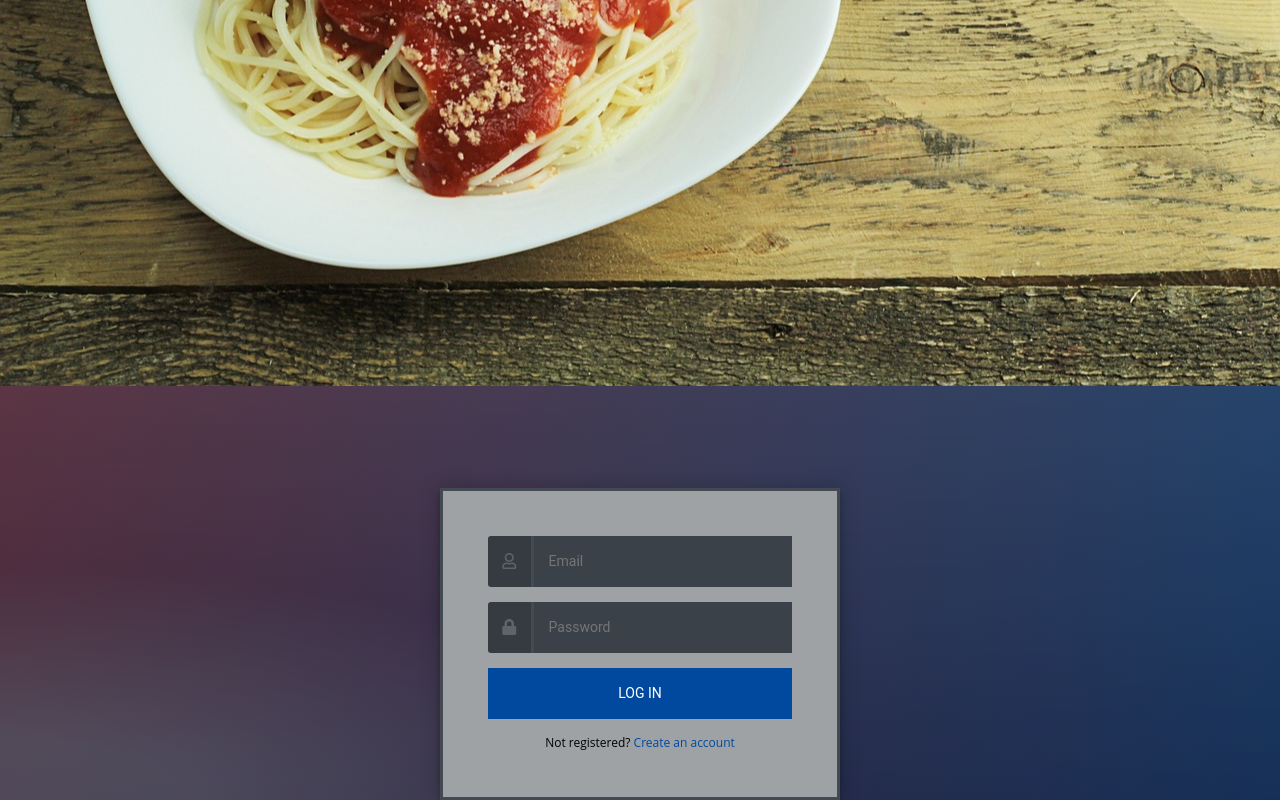
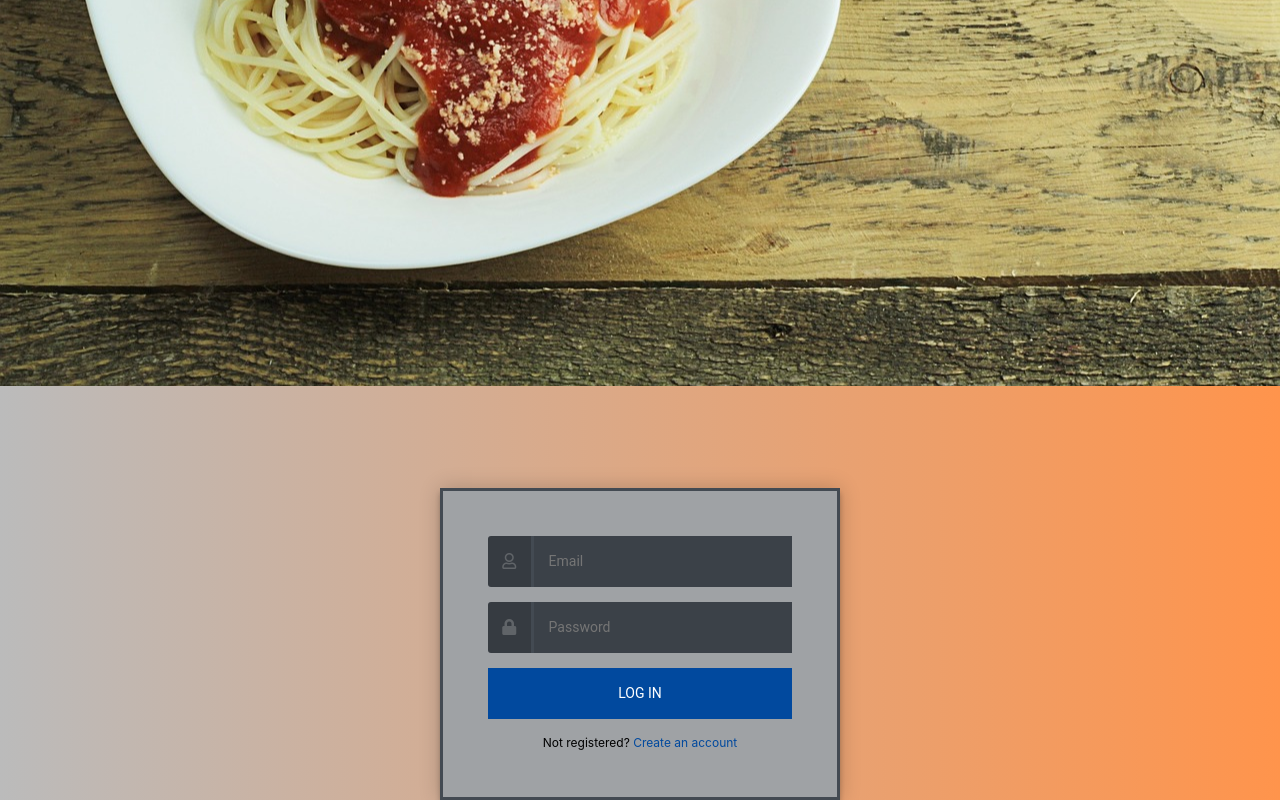
Before and after one commit to pvd-04-team-02/pley-with-your-food-client, a website built with webpack: page index.html in a window 1280 px wide. Shown: the part 483-1283 px from the top of the page. Built offline with nearby package versions, Linux system fonts and the light colour scheme.

Commit message:
changed the gradient to custom one created by @natebiss

```diff
--- a/assets/styles/index.scss
+++ b/assets/styles/index.scss
@@ -53,69 +53,80 @@ body {
   }
 
   .authp {
-    width: 100%;
-    height: 100%;
-    font-family: "Open Sans", sans-serif;
-    background: #092756;
-    background: -moz-radial-gradient(
-        0% 100%,
-        ellipse cover,
-        rgba(104, 128, 138, 0.4) 10%,
-        rgba(138, 114, 76, 0) 40%
-      ),
-      -moz-linear-gradient(top, rgba(57, 173, 219, 0.25) 0%, rgba(42, 60, 87, 0.4)
-            100%),
-      -moz-linear-gradient(-45deg, #670d10 0%, #092756 100%);
-    background: -webkit-radial-gradient(
-        0% 100%,
-        ellipse cover,
-        rgba(104, 128, 138, 0.4) 10%,
-        rgba(138, 114, 76, 0) 40%
-      ),
-      -webkit-linear-gradient(top, rgba(57, 173, 219, 0.25) 0%, rgba(
-              42,
-              60,
-              87,
-              0.4
-            )
-            100%),
-      -webkit-linear-gradient(-45deg, #670d10 0%, #092756 100%);
-    background: -o-radial-gradient(
-        0% 100%,
-        ellipse cover,
-        rgba(104, 128, 138, 0.4) 10%,
-        rgba(138, 114, 76, 0) 40%
-      ),
-      -o-linear-gradient(top, rgba(57, 173, 219, 0.25) 0%, rgba(42, 60, 87, 0.4)
-            100%),
-      -o-linear-gradient(-45deg, #670d10 0%, #092756 100%);
-    background: -ms-radial-gradient(
-        0% 100%,
-        ellipse cover,
-        rgba(104, 128, 138, 0.4) 10%,
-        rgba(138, 114, 76, 0) 40%
-      ),
-      -ms-linear-gradient(top, rgba(57, 173, 219, 0.25) 0%, rgba(42, 60, 87, 0.4)
-            100%),
-      -ms-linear-gradient(-45deg, #670d10 0%, #092756 100%);
-    background: -webkit-radial-gradient(
-        0% 100%,
-        ellipse cover,
-        rgba(104, 128, 138, 0.4) 10%,
-        rgba(138, 114, 76, 0) 40%
-      ),
-      linear-gradient(
-        to bottom,
-        rgba(57, 173, 219, 0.25) 0%,
-        rgba(42, 60, 87, 0.4) 100%
-      ),
-      linear-gradient(135deg, #670d10 0%, #092756 100%);
-    filter: progid:DXImageTransform.Microsoft.gradient(
-        startColorstr="#3E1D6D",
-        endColorstr="#092756",
-        GradientType=1
-      );
+    background: rgba(187,187,187,1);
+    background: -moz-linear-gradient(left, rgba(187,187,187,1) 0%, rgba(204,177,159,1) 25%, rgba(224,166,127,1) 54%, rgba(255,148,76,1) 100%);
+    background: -webkit-gradient(left top, right top, color-stop(0%, rgba(187,187,187,1)), color-stop(25%, rgba(204,177,159,1)), color-stop(54%, rgba(224,166,127,1)), color-stop(100%, rgba(255,148,76,1)));
+    background: -webkit-linear-gradient(left, rgba(187,187,187,1) 0%, rgba(204,177,159,1) 25%, rgba(224,166,127,1) 54%, rgba(255,148,76,1) 100%);
+    background: -o-linear-gradient(left, rgba(187,187,187,1) 0%, rgba(204,177,159,1) 25%, rgba(224,166,127,1) 54%, rgba(255,148,76,1) 100%);
+    background: -ms-linear-gradient(left, rgba(187,187,187,1) 0%, rgba(204,177,159,1) 25%, rgba(224,166,127,1) 54%, rgba(255,148,76,1) 100%);
+    background: linear-gradient(to right, rgba(187,187,187,1) 0%, rgba(204,177,159,1) 25%, rgba(224,166,127,1) 54%, rgba(255,148,76,1) 100%);
+    filter: progid:DXImageTransform.Microsoft.gradient( startColorstr='#bbbbbb', endColorstr='#ff944c', GradientType=1 );
   }
+  //   width: 100%;
+  //   height: 100%;
+  //   font-family: "Open Sans", sans-serif;
+  //   background: #092756;
+  //   background: -moz-radial-gradient(
+  //       0% 100%,
+  //       ellipse cover,
+  //       rgba(104, 128, 138, 0.4) 10%,
+  //       rgba(138, 114, 76, 0) 40%
+  //     ),
+  //     -moz-linear-gradient(top, rgba(57, 173, 219, 0.25) 0%, rgba(42, 60, 87, 0.4)
+  //           100%),
+  //     -moz-linear-gradient(-45deg, #670d10 0%, #092756 100%);
+  //   background: -webkit-radial-gradient(
+  //       0% 100%,
+  //       ellipse cover,
+  //       rgba(104, 128, 138, 0.4) 10%,
+  //       rgba(138, 114, 76, 0) 40%
+  //     ),
+  //     -webkit-linear-gradient(top, rgba(57, 173, 219, 0.25) 0%, rgba(
+  //             42,
+  //             60,
+  //             87,
+  //             0.4
+  //           )
+  //           100%),
+  //     -webkit-linear-gradient(-45deg, #670d10 0%, #092756 100%);
+  //   background: -o-radial-gradient(
+  //       0% 100%,
+  //       ellipse cover,
+  //       rgba(104, 128, 138, 0.4) 10%,
+  //       rgba(138, 114, 76, 0) 40%
+  //     ),
+  //     -o-linear-gradient(top, rgba(57, 173, 219, 0.25) 0%, rgba(42, 60, 87, 0.4)
+  //           100%),
+  //     -o-linear-gradient(-45deg, #670d10 0%, #092756 100%);
+  //   background: -ms-radial-gradient(
+  //       0% 100%,
+  //       ellipse cover,
+  //       rgba(104, 128, 138, 0.4) 10%,
+  //       rgba(138, 114, 76, 0) 40%
+  //     ),
+  //     -ms-linear-gradient(top, rgba(57, 173, 219, 0.25) 0%, rgba(42, 60, 87, 0.4)
+  //           100%),
+  //     -ms-linear-gradient(-45deg, #670d10 0%, #092756 100%);
+  //   background: -webkit-radial-gradient(
+  //       0% 100%,
+  //       ellipse cover,
+  //       rgba(104, 128, 138, 0.4) 10%,
+  //       rgba(138, 114, 76, 0) 40%
+  //     ),
+  //     linear-gradient(
+  //       to bottom,
+  //       rgba(57, 173, 219, 0.25) 0%,
+  //       rgba(42, 60, 87, 0.4) 100%
+  //     ),
+  //     linear-gradient(135deg, #670d10 0%, #092756 100%);
+  //   filter: progid:DXImageTransform.Microsoft.gradient(
+  //       startColorstr="#3E1D6D",
+  //       endColorstr="#092756",
+  //       GradientType=1
+  //     );
+  // }
+
+
 
   // Login Form //
 
```
